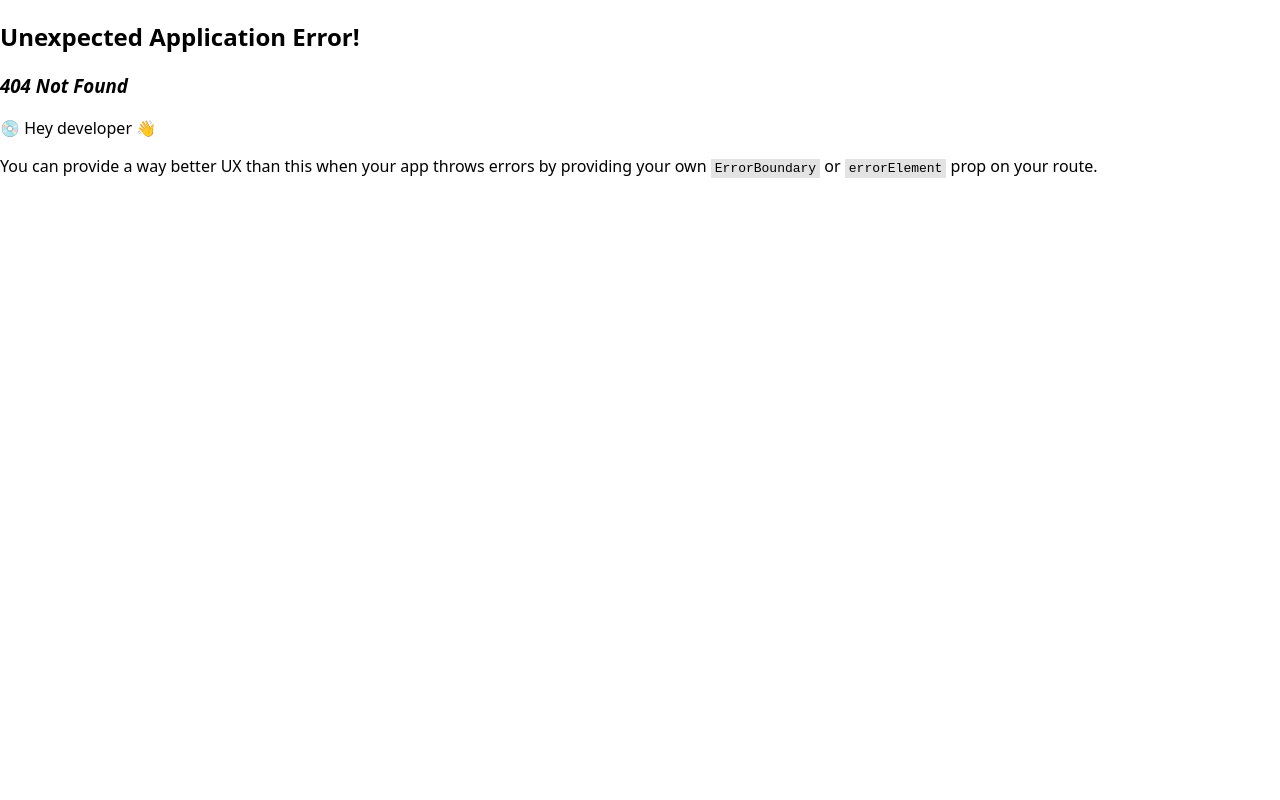
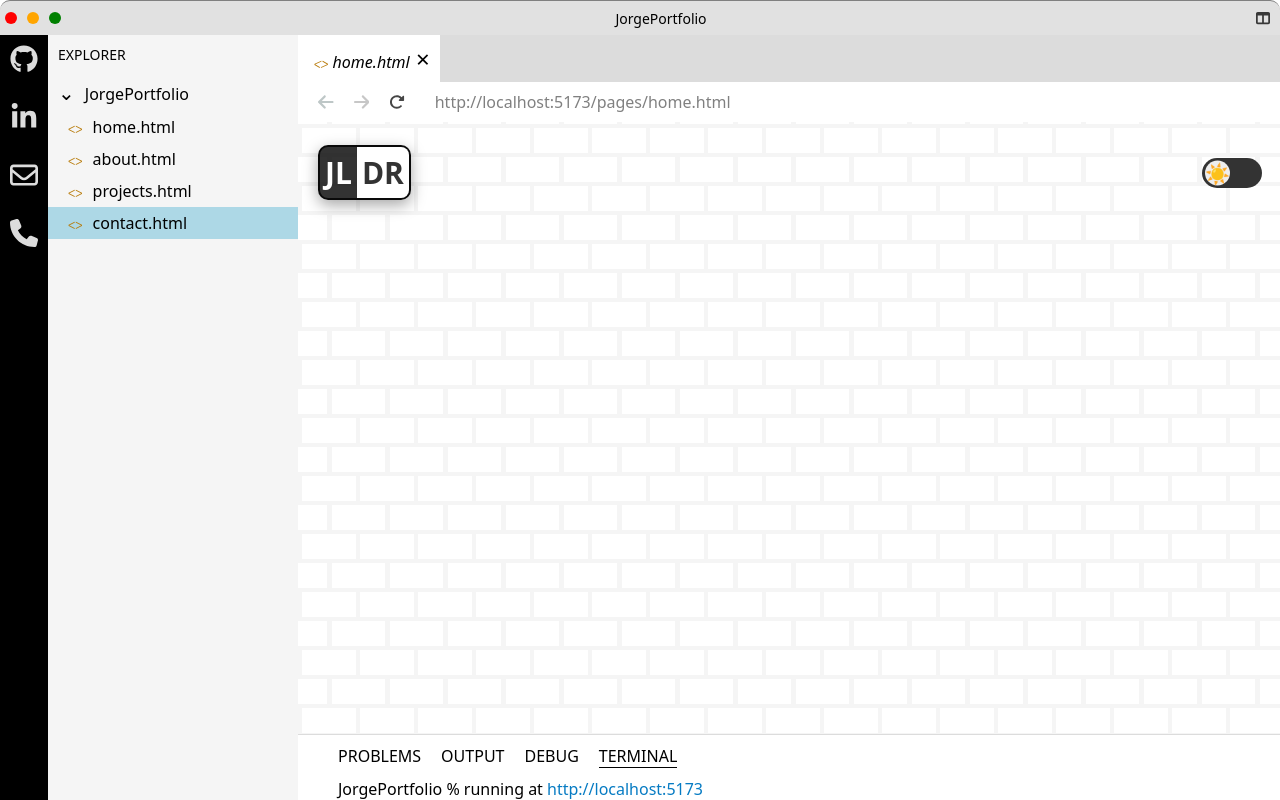
Before and after one commit to jorge20080/MyPortfolio, a React (Vite) app: page /contact in a window 1280 px wide. Before the commit this address had no page. Built offline with nearby package versions, Linux system fonts and the light colour scheme; the HTML template or start-up script is replaced by a standard one.

Commit message:
Added blank pages for Projects and Contact

```diff
--- /dev/null
+++ b/src/pages/Contact/Contact.tsx
@@ -0,0 +1,13 @@
+import Header from '../../components/Header/Header';
+import OpenedTabLayout from '../../components/OpenedTabLayout/OpenedTabLayout';
+import styles from './Contact.module.css';
+
+const Contact = () =>{
+    return (
+        <>
+            <OpenedTabLayout name="home"/>
+            <Header />
+        </>
+    )
+}
+export default Contact;
--- /dev/null
+++ b/src/pages/Projects/Projects.tsx
@@ -0,0 +1,13 @@
+import Header from '../../components/Header/Header';
+import OpenedTabLayout from '../../components/OpenedTabLayout/OpenedTabLayout';
+import styles from './Projects.module.css';
+
+const Projects = () =>{
+    return (
+        <>
+            <OpenedTabLayout name="home"/>
+            <Header />
+        </>
+    )
+}
+export default Projects;
```
Also changed, not shown: src/App.tsx (+10 -0 lines), src/pages/Contact/Contact.module.css (added), src/pages/Projects/Projects.module.css (added).
